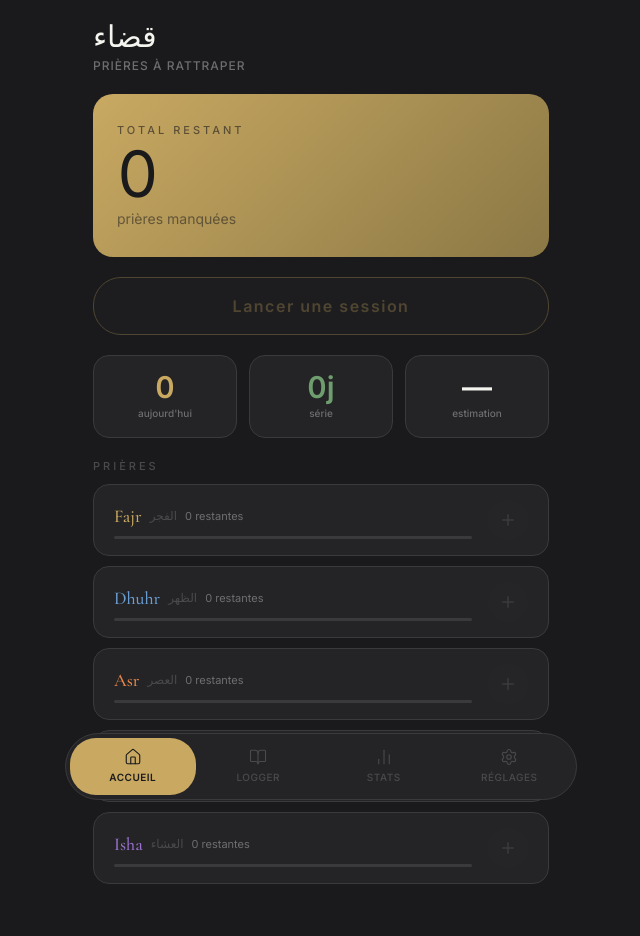
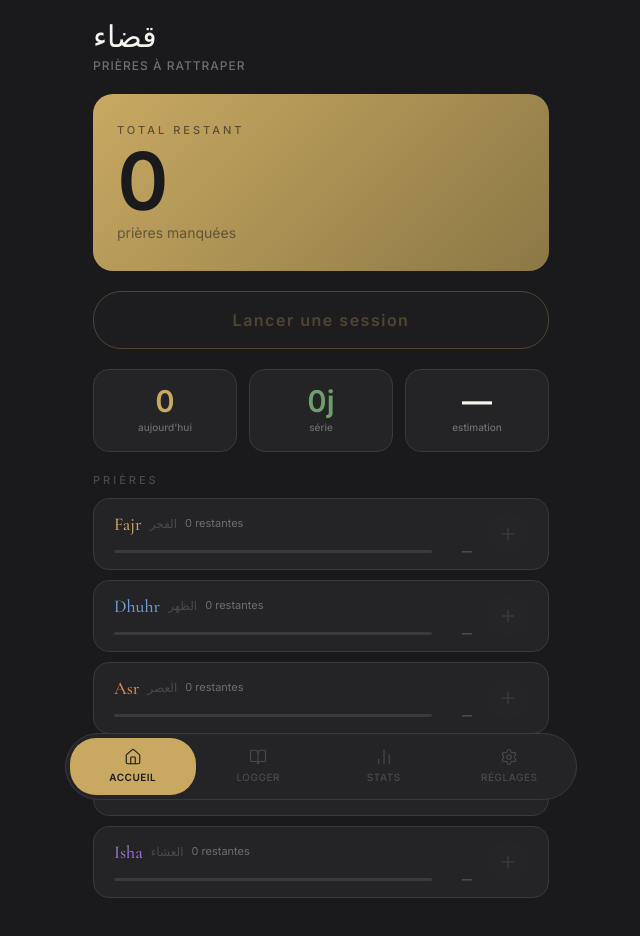
Before and after one commit to mkldevops/qada-tracker-pwa, a React (Vite) app: page / in a window 1280 px wide. Shown: the top 936 px of the page, without its empty margins (319-959 px from the left). Built offline with nearby package versions, Linux system fonts and the light colour scheme.

Commit message:
fix(dashboard): larger total number + percentage on progress bars
Closes #6

```diff
--- a/src/pages/Dashboard.tsx
+++ b/src/pages/Dashboard.tsx
@@ -68,14 +68,19 @@ function PrayerRow({
 						{remaining.toLocaleString()} restantes
 					</span>
 				</div>
+				<div className="flex items-center gap-2">
 					<div
-					className="h-[3px] w-full overflow-hidden rounded-full"
+						className="h-[3px] flex-1 overflow-hidden rounded-full"
 						style={{ background: '#3A3A3C' }}
 					>
 						<div
 							className="h-full rounded-full transition-all"
 							style={{ width: `${progress}%`, background: cfg.hex }}
 						/>
+					</div>
+					<span className="w-8 text-right text-[10px] tabular-nums" style={{ color: '#6E6E70' }}>
+						{totalOwed === 0 ? '—' : `${Math.round(progress)}%`}
+					</span>
 				</div>
 			</div>
 			<button
@@ -120,7 +125,7 @@ export function Dashboard() {
 						TOTAL RESTANT
 					</p>
 					<p
-						className="text-[64px] font-light leading-[0.85] tabular-nums"
+						className="text-[80px] font-semibold leading-[0.85] tabular-nums"
 						style={{ color: '#1A1A1C' }}
 					>
 						{totalRemaining.toLocaleString()}
```
Lines whose indentation alone changed are shown as unchanged.
